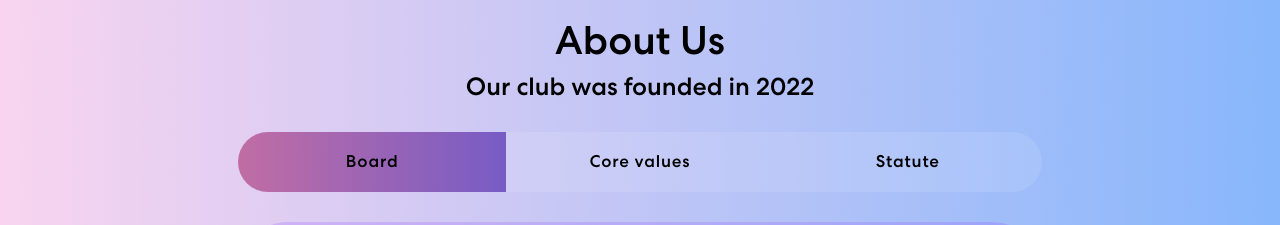
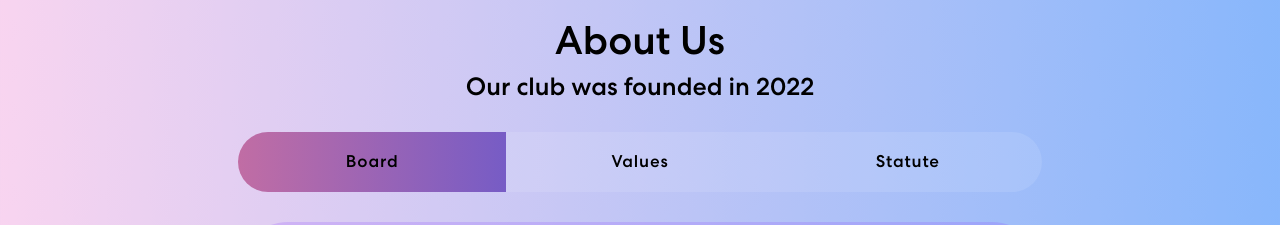
Before and after one commit to valeribeizer/rising_star, a React (Create React App) app: page / in a window 1280 px wide. Shown: the part 800-1025 px from the top of the page. Built offline with nearby package versions, Linux system fonts and the light colour scheme.

Commit message:
fixed nav-pills

```diff
--- a/src/App.css
+++ b/src/App.css
@@ -299,6 +299,9 @@ nav.navbar .navbar-toggler[aria-expanded="true"] .navbar-toggler-icon {
 
 .about .nav.nav-pills .nav-item {
   width: 33.33333%;
+  display: flex;
+  justify-content: center;
+  align-items: center;
 
 }
 
--- a/src/components/AboutUs.js
+++ b/src/components/AboutUs.js
@@ -25,7 +25,7 @@ const AboutUs = () => {
                           <Nav.Link eventKey="board">Board</Nav.Link>
                         </Nav.Item>
                         <Nav.Item>
-                        <Nav.Link eventKey="values">Core values</Nav.Link>
+                          <Nav.Link eventKey="values">Values</Nav.Link>
                         </Nav.Item>
                         <Nav.Item>
                           <Nav.Link eventKey="statute">Statute</Nav.Link>
@@ -94,7 +94,7 @@ const AboutUs = () => {
                                   : ""
                               }
                             >
-                              <div className='centered'>
+                              <div className="centered">
                                 <button
                                   className="btn btn-default"
                                   onClick={buttonClicked}
```
Lines whose indentation alone changed are shown as unchanged.
